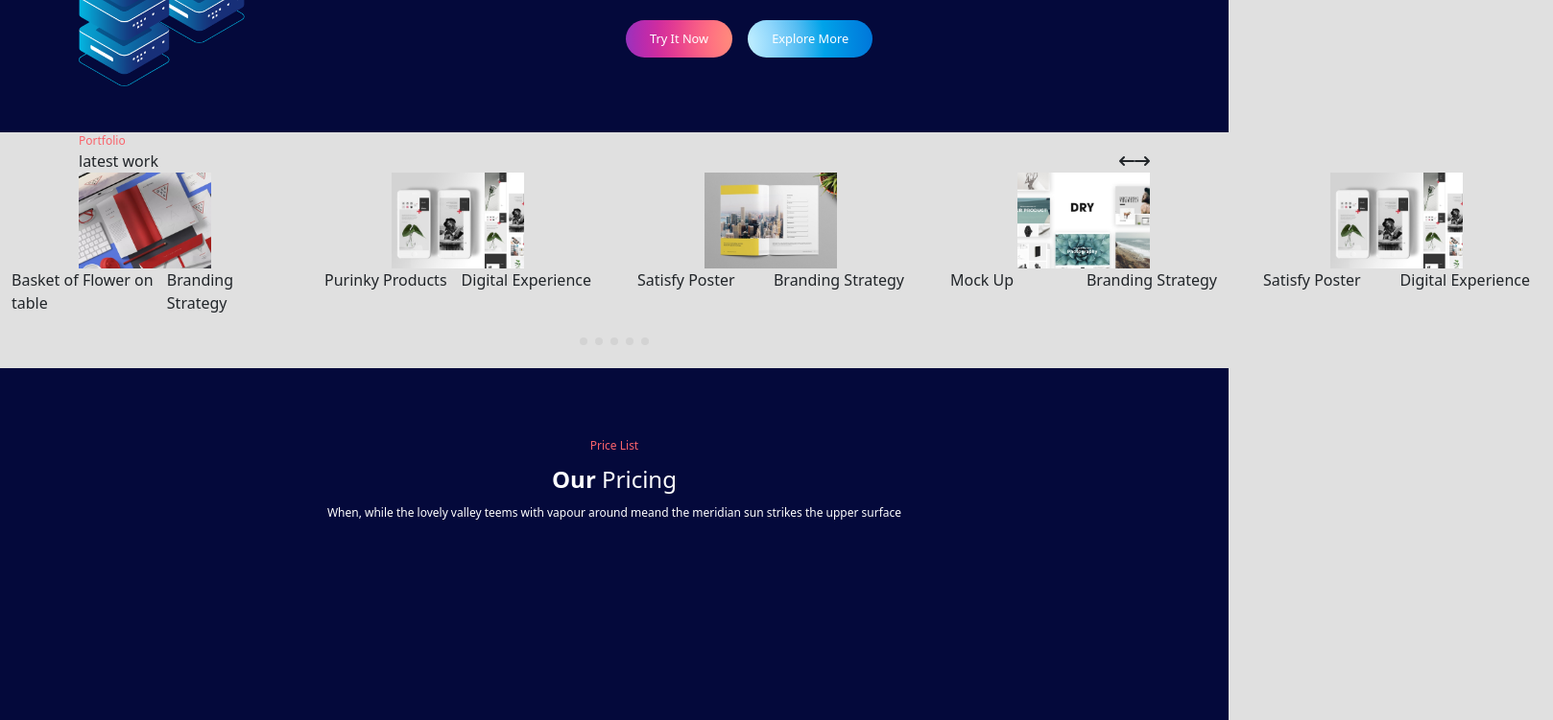
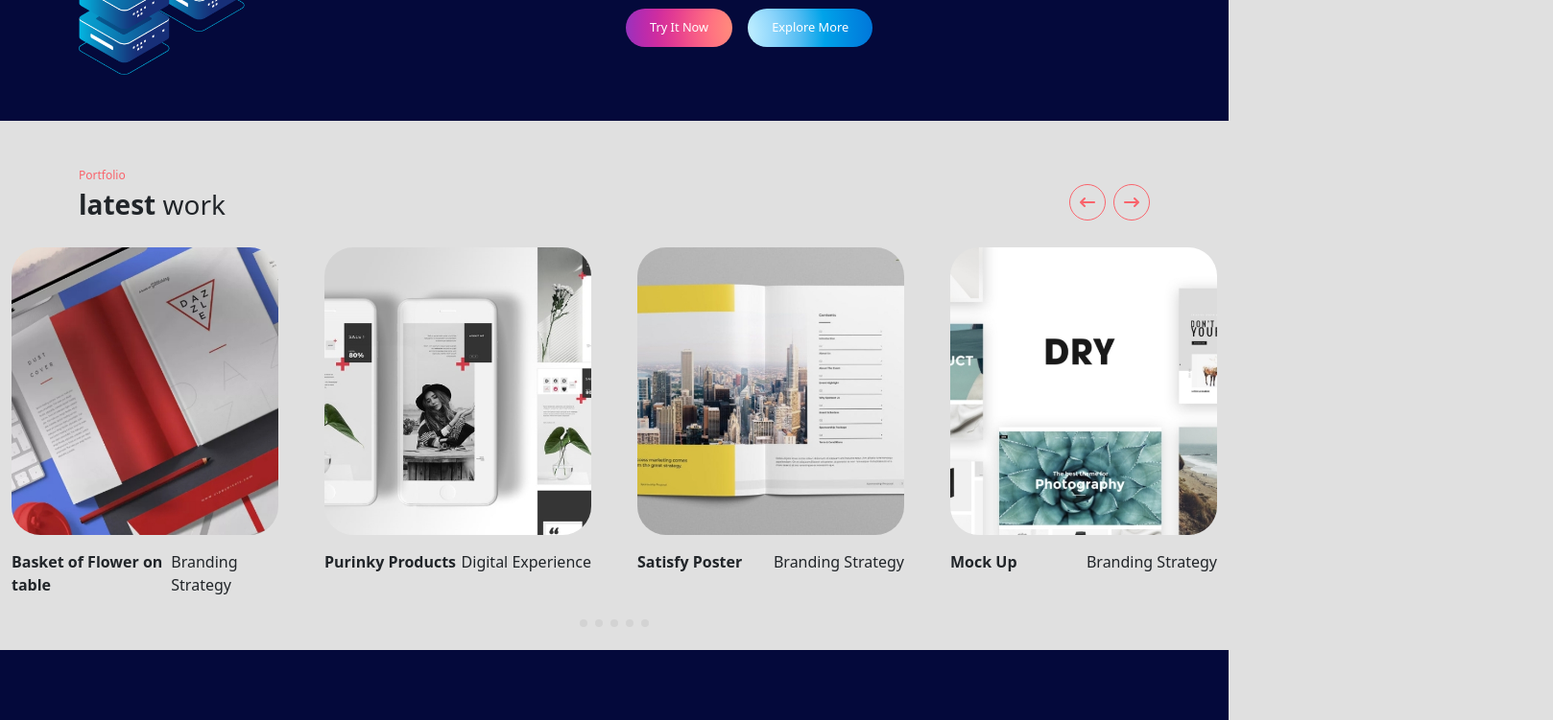
Before and after one commit to MaxGasaro/proj-html-vuejs, a Vue app: page / in a window 1280 px wide. Shown: the part 1440-2191 px from the top of the page at 96% size, 1618 px wide, since content can reach past the window. Built offline with nearby package versions, Linux system fonts and the light colour scheme.

Commit message:
finalizzazione progetto

```diff
--- a/src/components/partials/ButtonBlue.vue
+++ b/src/components/partials/ButtonBlue.vue
@@ -20,5 +20,9 @@ button {
     color: $primaryText;
     border: none;
     font-size: 0.8rem;
+    &:hover {
+        background: radial-gradient(circle at 120.71% 50%, #ffa279 0, #ff987a 8.33%, #ff8c7c 16.67%, #ff807e 25%, #ff7281 33.33%, #fa6385 41.67%, #f25389 50%, #e8438f 58.33%, #dd3696 66.67%, #cf2d9f 75%, #bf2baa 83.33%, #ac2db4 91.67%, #9534bf 100%);
+    }
+
 }
 </style>
--- a/src/components/partials/ButtonRed.vue
+++ b/src/components/partials/ButtonRed.vue
@@ -20,5 +20,8 @@ button {
     color: $primaryText;
     border: none;
     font-size: 0.8rem;
+    &:hover {
+        background:  radial-gradient(circle at -18.3% 68.3%, #e7ffff 0, #bcedff 16.67%, #8dd5fb 33.33%, #53bcf2 50%, #00a3e9 66.67%, #008be1 83.33%, #0075d9 100%);
+    }
 }
 </style>
--- a/src/components/partials/CardTestimonial.vue
+++ b/src/components/partials/CardTestimonial.vue
@@ -1,7 +1,7 @@
 <template>
   <div class="col text-center ms_text p-5">
       <img :src="require(`../../assets/img/${testimonial.url}`)">
-      <div class="py-4">{{testimonial.vote}}</div>
+      <div class="py-4"><i v-for="i in 5" :key="i" class="fa-star" :class="(i<=getComputedStar)?'fa-solid':'fa-regular'"></i></div>
       <div class="pb-4">{{testimonial.text}}</div>
       <div class="pb-1 fw-bolder">{{testimonial.name}}</div>
       <div class="fw-lighter">{{testimonial.position}}</div>
@@ -13,7 +13,12 @@ export default {
     name: 'CardTestimonial',
     props: {
         'testimonial': Object
-    }
+    },
+    computed: {
+      getComputedStar() {
+        return Math.ceil(this.testimonial.vote);
+      }
+    },
 }
 </script>
 
--- a/src/components/partials/CardWWD.vue
+++ b/src/components/partials/CardWWD.vue
@@ -1,5 +1,5 @@
 <template>
-  <div class="col g-4 ms_card my-4">
+  <div class="col px-4 ms_card my-4">
       <img :src="require(`../../assets/img/${card.img}`)">
       <div class="text_up text-center py-3">
           {{card.title}}
--- a/src/components/partials/CarouselComponent.vue
+++ b/src/components/partials/CarouselComponent.vue
@@ -9,9 +9,9 @@
         </div>
       </div>-->
         <img :src="require(`../../assets/img/${item.url}`)">
-        <div class="d-flex justify-content-between">
-         <p>{{item.textLeft}}</p>
-         <p>{{item.textRight}}</p>
+        <div class="d-flex pt-3 justify-content-between">
+         <p class="fw-bold">{{item.textLeft}}</p>
+         <p class="fw-lighter">{{item.textRight}}</p>
         </div>
 
   </div>
@@ -47,8 +47,9 @@
 
 <style scoped lang="scss">
 img {
-    object-fit: contain;
+    object-fit: cover;
     width: 100%;
-    height: 100px;
+    height: 300px;
+    border-radius: 30px;
 }
 </style>
--- a/src/components/partials/LatestWorks.vue
+++ b/src/components/partials/LatestWorks.vue
@@ -3,17 +3,17 @@
   <section id="latest_works">
       <div class="container">
           <div class="row">
-              <div class="ms_little_title_red col">
+              <div class="ms_little_title_red col pt-5">
                   Portfolio
               </div>
           </div>
           <div class="row justify-content-between">
-              <div class="col">
-                  <span>latest</span> work
+              <div class="col fs-3 pb-4">
+                  <span class="fw-bold">latest</span> work
               </div>
               <div class="col text-end">
-                  <i class="fa-solid fa-arrow-left-long"></i>
-                  <i class="fa-solid fa-arrow-right-long"></i>
+                  <a href="#"><i class="fa-solid fa-arrow-left-long me-2"></i></a>
+                  <a href="#"><i class="fa-solid fa-arrow-right-long"></i></a>
               </div>
           </div>
       </div>
@@ -80,12 +80,12 @@ export default {
 @import '../../assets/style/general.scss';
 @import '../../assets/style/variables.scss';
 #latest_works {
-    // .ms_overflow {
-    //     overflow-x: auto;
+    .ms_overflow {
+        overflow-x: auto;
         // img {
         //     object-fit: contain;
         //     width: 100%;
-        // }
+    }
     .active_check {
         width: 8px;
         height: 8px;
@@ -96,6 +96,12 @@ export default {
     .active {
         background-color: red;
     }
+    i {
+        color: $textRed;
+        border: 1px solid $textRed;
+        border-radius: 50%;
+        padding: 10px;
+    }
 }
 
 </style>
--- a/src/components/partials/SectionTestimonial.vue
+++ b/src/components/partials/SectionTestimonial.vue
@@ -77,7 +77,7 @@ export default {
           },
           {
             url: 'fabio-spinelli-695744-unsplash-1024x1024.png',
-            vote: 3,
+            vote: 5,
             text: 'When, while lovely valley teems with vapor around meand meridian sun strikes the upper impenetrable foliage of my trees, and but a thousand.',
             name: 'Michkel Anegl',
             position: 'Marketing Management'
```
